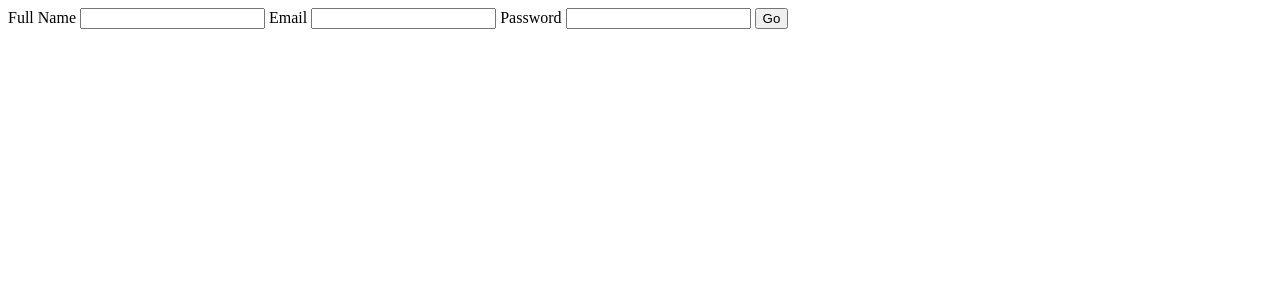
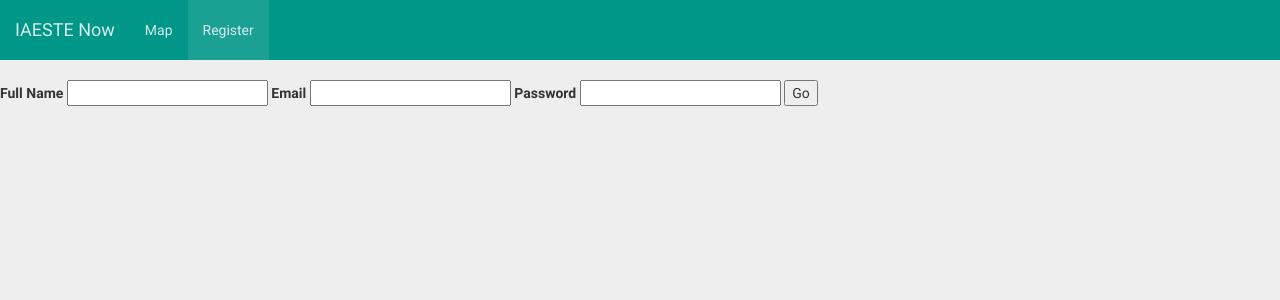
Before and after one commit to acroz/iaestenow, a Flask app: page /register in a window 1280 px wide. Shown: the top 300 px of the page. Run offline with Flask 2, Linux system fonts and the light colour scheme; some libraries are stand-ins or nearby versions.

Commit message:
Reorganised to use common base template with navbar

```diff
--- /dev/null
+++ b/iaestenow/templates/base.html
@@ -0,0 +1,68 @@
+{% set navigation_bar = [
+    ('index', 'Map'),
+    ('register', 'Register')
+] %}
+{% set active_page=active_page|default('index') %}
+<!DOCTYPE html>
+<html>
+  <head>
+    {% block head %}
+    <title>{% block title %}{% endblock %} - IAESTE Now</title>
+    <meta charset="utf-8">
+
+    {# Style sheet loads #}
+    <link href="{{ url_for('static', filename='css/bootstrap.min.css') }}" rel="stylesheet"></link>
+    <link href="{{ url_for('static', filename='css/roboto.min.css') }}" rel="stylesheet"></link>
+    <link href="{{ url_for('static', filename='css/material.min.css') }}" rel="stylesheet"></link>
+    <link href="{{ url_for('static', filename='css/ripples.min.css') }}" rel="stylesheet"></link>
+
+    {# Javascript loads, consider moving to end of document #}
+    <script src="{{ url_for('static', filename='js/jquery-2.1.4.min.js') }}"></script>
+    <script src="{{ url_for('static', filename='js/bootstrap.min.js') }}"></script>
+    <script src="{{ url_for('static', filename='js/ripples.min.js') }}"></script>
+    <script src="{{ url_for('static', filename='js/material.min.js') }}"></script>
+    <script>
+      $(document).ready(function() {
+        $.material.init();
+      });
+    </script>
+
+    {% endblock %}
+  </head>
+  <body>
+
+    {% block navbar %}
+    <nav class="navbar navbar-default">
+      <div class="container-fluid">
+
+        <!-- Brand and toggle get grouped for better mobile display -->
+        <div class="navbar-header">
+          <button type="button" class="navbar-toggle collapsed"
+              data-toggle="collapse" data-target="#bs-example-navbar-collapse-1"
+              aria-expanded="false">
+            <span class="sr-only">Toggle navigation</span>
+            <span class="icon-bar"></span>
+            <span class="icon-bar"></span>
+            <span class="icon-bar"></span>
+          </button>
+          <a class="navbar-brand" href="{{ url_for('index') }}">IAESTE Now</a>
+        </div>
+
+        <!-- Collect the nav links, forms, and other content for toggling -->
+        <div class="collapse navbar-collapse" id="bs-example-navbar-collapse-1">
+          <ul class="nav navbar-nav">
+            {% for id, caption in navigation_bar %}
+            <li{% if id == active_page %} class="active"{% endif %}>
+              <a href="{{ url_for(id) }}">{{ caption|e }}</span></a>
+            </li>
+            {% endfor %}
+          </ul>
+        </div>
+
+      </div>
+    </nav>
+    {% endblock %}
+    {% block content %}
+    {% endblock %}
+  </body>
+</html>
--- a/iaestenow/templates/register.html
+++ b/iaestenow/templates/register.html
@@ -1,10 +1,7 @@
-<!DOCTYPE html>
-<html>
-  <head>
-    <title>IAESTE Map</title>
-    <meta charset="utf-8">
-  </head>
-  <body>
+{% extends "base.html" %}
+{% set active_page = 'register' %}
+{% block title %}Register{% endblock %}
+{% block content %}
   <form method="POST" action="{{ url_for('register') }}">
     {{ form.hidden_tag() }}
     {{ form.name.label }} {{ form.name(size=20) }}
@@ -12,5 +9,4 @@
     {{ form.password.label }} {{ form.password(size=20) }}
     <input type="submit" value="Go">
   </form>
-  </body>
-</html>
+{% endblock %}
```
Also changed, not shown: iaestenow/templates/map.html (+12 -11 lines). Lines whose indentation alone changed are shown as unchanged.
